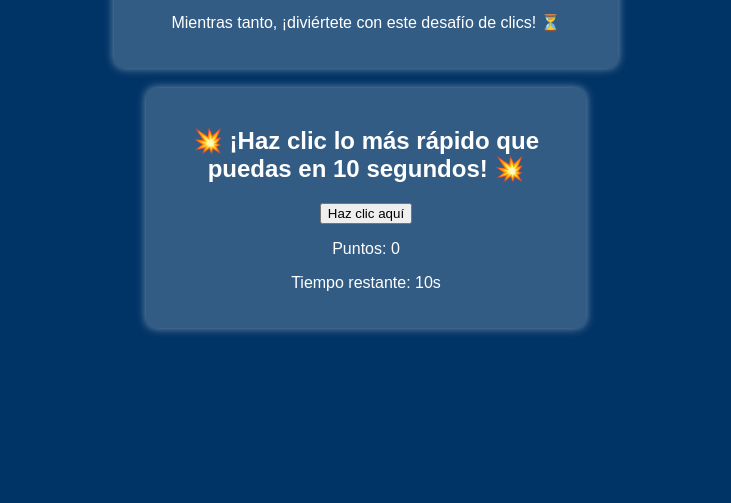
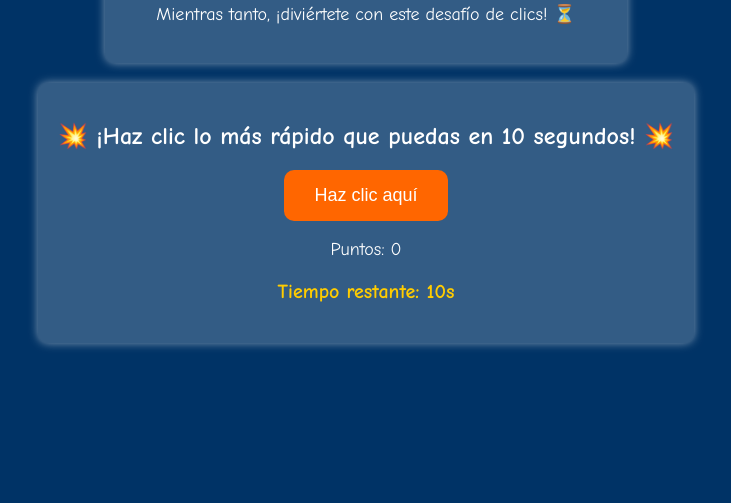
Before and after one commit to GaToPhArDo/exalumnos.jpvg, a plain HTML site: page index.html in a window 1280 px wide. Shown: the part 297-800 px from the top of the page, without its empty margins (274-1005 px from the left). Drawn offline with Linux system fonts and the light colour scheme.

Commit message:
Update style.css 7

```diff
--- a/style.css
+++ b/style.css
@@ -1,5 +1,5 @@
 body {
-    font-family: Arial, sans-serif;
+    font-family: 'Comic Sans MS', cursive, sans-serif;
     text-align: center;
     background-color: #003366; /* Azul oscuro */
     color: white;
@@ -7,8 +7,8 @@ body {
     padding: 0;
     display: flex;
     flex-direction: column;
+    justify-content: center;
     align-items: center;
-    justify-content: center;
     height: 100vh;
 }
 
@@ -21,13 +21,7 @@ body {
 }
 
 h1 {
-    color: #66a3ff; /* Azul claro */
-}
-
-footer {
-    margin-top: 20px;
-    font-size: 14px;
-    opacity: 0.8;
+    color: #ffcc00; /* Amarillo brillante */
 }
 
 .game-container {
@@ -35,19 +29,29 @@ footer {
     padding: 20px;
     border-radius: 10px;
     box-shadow: 0px 0px 10px rgba(255, 255, 255, 0.5);
-    position: relative;
-    width: 90%;
-    max-width: 400px;
 }
 
-.target {
-    width: 50px;
-    height: 50px;
-    background-color: yellow; /* Ahora amarillo */
-    position: absolute;
+button {
+    background-color: #ff6600; /* Naranja */
+    color: white;
+    border: none;
+    padding: 15px 30px;
+    font-size: 18px;
     cursor: pointer;
-    border-radius: 5px;
-    top: 50%; /* Centrado verticalmente */
-    left: 50%; /* Centrado horizontalmente */
-    transform: translate(-50%, -50%); /* Ajusta la posición al centro */
+    border-radius: 10px;
+    transition: 0.3s;
 }
+
+button:hover {
+    background-color: #ff4500; /* Rojo oscuro */
+}
+
+p {
+    font-size: 18px;
+}
+
+#timer {
+    font-size: 20px;
+    font-weight: bold;
+    color: #ffcc00; /* Amarillo */
+}
```
